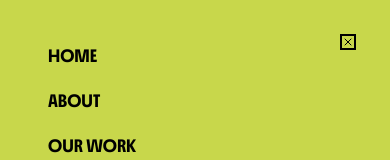
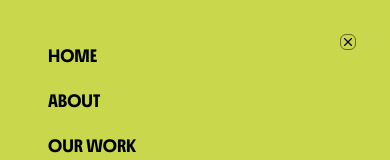
Before and after one commit to emmaagwu/d18-studio, a Next.js app: page / in a window 390 px wide. Both pictures are taken after a click on the button 356 px from the left and 32 px from the top of the page. Shown: the top 160 px of the page. Built offline with nearby package versions, Linux system fonts and the light colour scheme.

Commit message:
Update navbar button styling: change border width and add rounded corners

```diff
--- a/components/navbar.tsx
+++ b/components/navbar.tsx
@@ -103,7 +103,7 @@ export default function Navbar() {
                 onClick={() => setIsMobileMenuOpen(false)}
                 className="text-black hover:text-gray-600"
               >
-                <X className="h-6 w-6 border-2 border-black" />
+                <X className="h-6 w-6 border-1 border-black/50 rounded-sm" />
               </Button>
             </div>
           </div>
```
